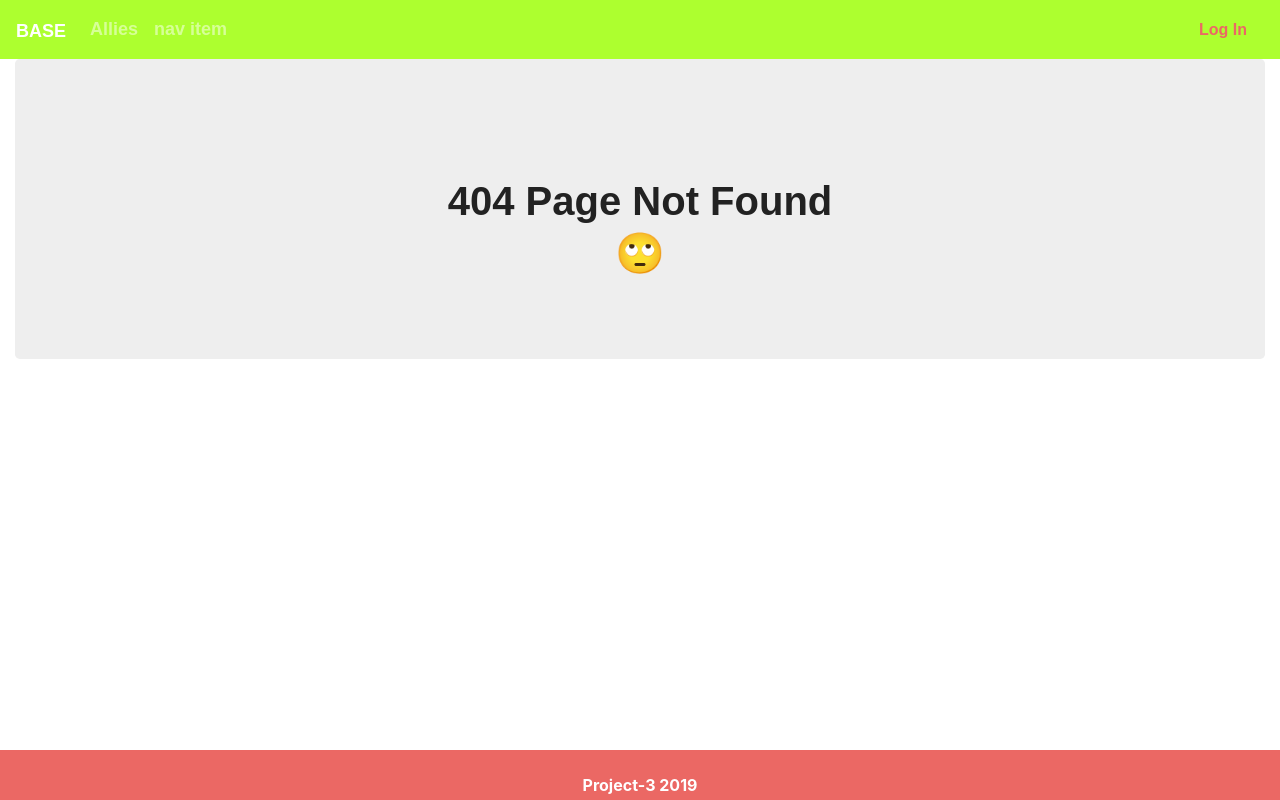
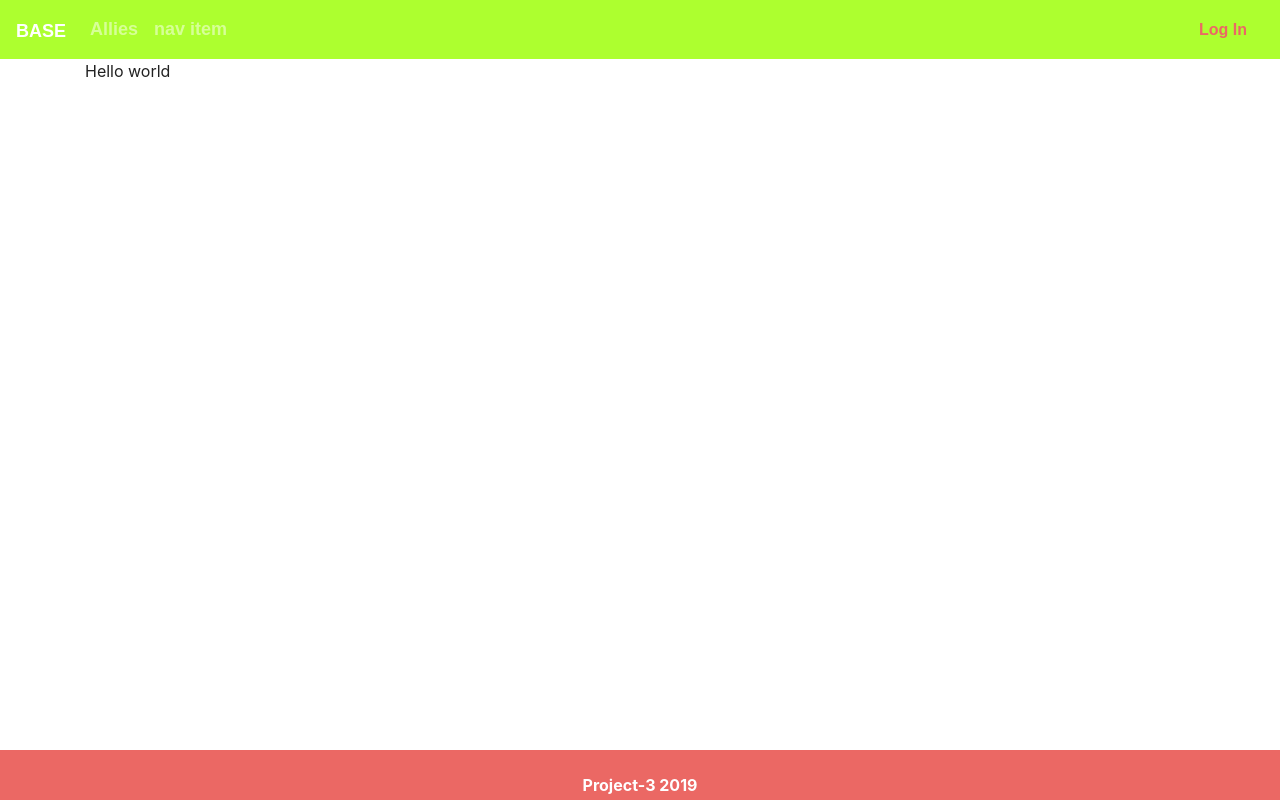
Before and after one commit to JohnCdev/TheGrid, a React (Create React App) app in the folder client/: page /user-profile in a window 1280 px wide. Before the commit this address had no page. Built offline with nearby package versions, Linux system fonts and the light colour scheme; the HTML template or start-up script is replaced by a standard one; a web font is replaced by a local one.

Commit message:
created a view profile page in react.

```diff
--- a/client/src/App.js
+++ b/client/src/App.js
@@ -2,6 +2,7 @@ import React from "react";
 import { BrowserRouter as Router, Route, Switch } from "react-router-dom";
 import AuthContext from './context/AuthContext';
 import SignUp from './pages/SignUp';
+import UserProfile from './pages/UserProfile';
 import LogIn from './pages/LogIn';
 import Books from "./pages/Books";
 import Detail from "./pages/Detail";
@@ -19,6 +20,7 @@ function App() {
           <Route exact path="/" component={Books} />
           <Route exact path = '/new-user' component={SignUp} />
           <Route exact path = '/log-in' component={LogIn} />
+          <Route path = '/user-profile/' component={UserProfile} />
           <Route component={NoMatch} />
         </Switch>
         <Footer />
--- /dev/null
+++ b/client/src/pages/UserProfile.js
@@ -0,0 +1,24 @@
+import React, { Component, useEffect, useState, useContext } from "react";
+import { Link } from "react-router-dom";
+import { Input, TextArea, FormBtn, InputPassword } from "../components/Form/Form";
+import API from "../utils/API";
+import { Container } from "../components/Grid/Grid";
+import Jumbotron from "../components/Jumbotron/Jumbotron";
+import { Redirect } from 'react-router';
+import {AuthContext} from '../context/AuthContext';
+import Nav from '../components/Nav/Nav';
+
+export default class ViewUserProfile extends Component {
+
+
+        render() {
+            return (
+
+                <Container>
+                    <div>Hello world</div>
+
+                </Container>
+            )
+        }
+
+}
```
Also changed, not shown: client/src/pages/MyProfile.js (added).
